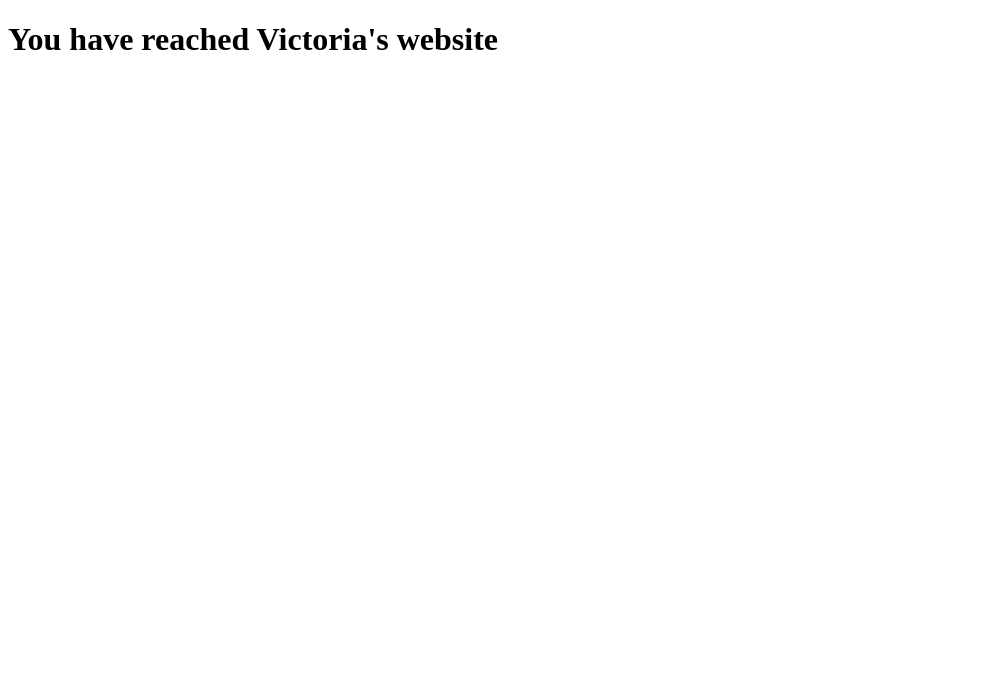
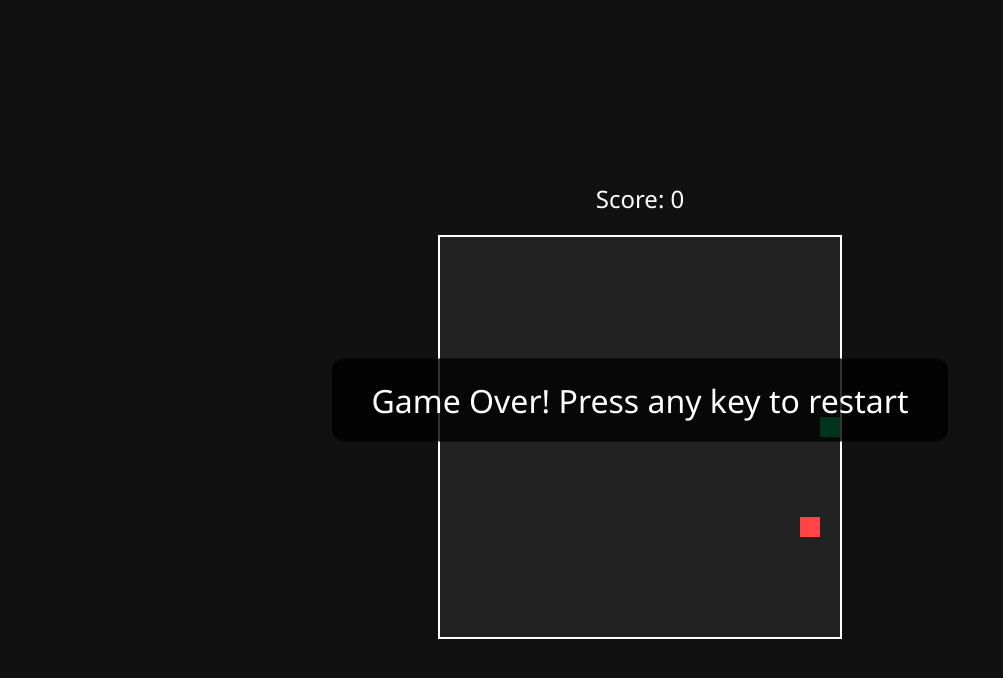
Before and after one commit to thesussypancake/helloworld, a plain HTML site: page index.html in a window 1280 px wide. Shown: the whole page, without its empty margins (0-1003 px from the left). Drawn offline with Linux system fonts and the light colour scheme.

Commit message:
Update index.html

```diff
--- a/index.html
+++ b/index.html
@@ -1,10 +1,162 @@
 <!DOCTYPE html>
 <html lang="en">
 <head>
-  <meta charset="UTF-8">
-  <title>Victoria's Website</title>
+  <meta charset="UTF-8" />
+  <title>Snake Game</title>
+  <style>
+    * { box-sizing: border-box; }
+    body {
+      margin: 0;
+      background-color: #111;
+      color: #fff;
+      font-family: 'Segoe UI', sans-serif;
+      display: flex;
+      flex-direction: column;
+      align-items: center;
+      justify-content: center;
+      height: 100vh;
+    }
+
+    canvas {
+      background: #222;
+      border: 2px solid #fff;
+    }
+
+    #score {
+      margin: 20px;
+      font-size: 24px;
+    }
+
+    #game-over {
+      position: absolute;
+      top: 50%;
+      transform: translateY(-50%);
+      background: rgba(0,0,0,0.8);
+      color: white;
+      font-size: 32px;
+      padding: 20px 40px;
+      border-radius: 12px;
+      display: none;
+    }
+  </style>
 </head>
 <body>
-  <h1>You have reached Victoria's website</h1>
+  <div id="score">Score: 0</div>
+  <canvas id="game" width="400" height="400"></canvas>
+  <div id="game-over">Game Over! Press any key to restart</div>
+
+  <script>
+    const canvas = document.getElementById('game');
+    const ctx = canvas.getContext('2d');
+    const box = 20;
+    const rows = canvas.height / box;
+    const cols = canvas.width / box;
+
+    let snake;
+    let food;
+    let dx;
+    let dy;
+    let score = 0;
+    let running = true;
+
+    function resetGame() {
+      snake = [{x: 9 * box, y: 9 * box}];
+      dx = box;
+      dy = 0;
+      score = 0;
+      running = true;
+      document.getElementById('score').innerText = "Score: 0";
+      document.getElementById('game-over').style.display = 'none';
+      placeFood();
+    }
+
+    function placeFood() {
+      food = {
+        x: Math.floor(Math.random() * cols) * box,
+        y: Math.floor(Math.random() * rows) * box
+      };
+    }
+
+    function drawSnake() {
+      for (let i = 0; i < snake.length; i++) {
+        ctx.fillStyle = i === 0 ? "#00ff88" : "#fff";
+        ctx.fillRect(snake[i].x, snake[i].y, box, box);
+      }
+    }
+
+    function drawFood() {
+      ctx.fillStyle = "#ff4444";
+      ctx.fillRect(food.x, food.y, box, box);
+    }
+
+    function update() {
+      if (!running) return;
+
+      const head = {x: snake[0].x + dx, y: snake[0].y + dy};
+
+      // Wall collision
+      if (head.x < 0 || head.x >= canvas.width || head.y < 0 || head.y >= canvas.height) {
+        endGame();
+        return;
+      }
+
+      // Self collision
+      for (let part of snake) {
+        if (head.x === part.x && head.y === part.y) {
+          endGame();
+          return;
+        }
+      }
+
+      snake.unshift(head);
+
+      // Eat food
+      if (head.x === food.x && head.y === food.y) {
+        score++;
+        document.getElementById('score').innerText = "Score: " + score;
+        placeFood();
+      } else {
+        snake.pop();
+      }
+
+      // Clear and redraw
+      ctx.clearRect(0, 0, canvas.width, canvas.height);
+      drawSnake();
+      drawFood();
+
+      requestAnimationFrame(update);
+    }
+
+    function endGame() {
+      running = false;
+      document.getElementById('game-over').style.display = 'block';
+    }
+
+    document.addEventListener('keydown', (e) => {
+      if (!running) {
+        resetGame();
+        requestAnimationFrame(update);
+        return;
+      }
+
+      switch (e.key) {
+        case 'ArrowUp':
+          if (dy === 0) { dx = 0; dy = -box; }
+          break;
+        case 'ArrowDown':
+          if (dy === 0) { dx = 0; dy = box; }
+          break;
+        case 'ArrowLeft':
+          if (dx === 0) { dx = -box; dy = 0; }
+          break;
+        case 'ArrowRight':
+          if (dx === 0) { dx = box; dy = 0; }
+          break;
+      }
+    });
+
+    resetGame();
+    requestAnimationFrame(update);
+  </script>
 </body>
 </html>
```
